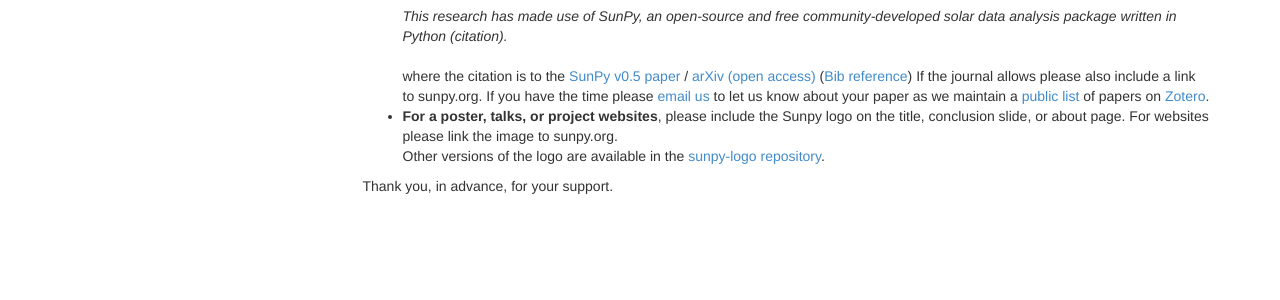
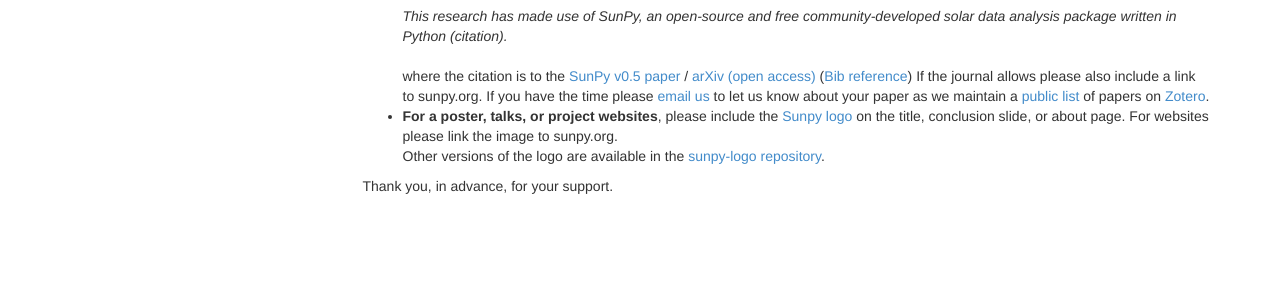
Before and after one commit to sunpy/sunpy.org, a Jekyll site: the page built from about.html, in a window 1280 px wide and 900 px high, scrolled down 2208 px. Shown: the part 201-501 px from the top of the window. Built offline with Jekyll 4.4.1, drawn with Linux system fonts in a browser that asks for light colours; nearby versions of some CDN libraries; comment, search, counter and statistics services are not loaded; some of the changed lines change nothing that is shown.

Commit message:
fixed bad closing tag

```diff
--- a/about.html
+++ b/about.html
@@ -133,7 +133,7 @@
     <a href="https://www.zotero.org/groups/sunpy_-_python_for_solar_physicists">public list</a>
      of papers on <a href="https://www.zotero.org/">Zotero</a>.
 </li>
-   <li><b>For a poster, talks, or project websites</b>, please include the <a href="https://raw.githubusercontent.com/sunpy/sunpy-logo/master/generated/sunpy_logo.svg"></a>Sunpy logo</a>
+   <li><b>For a poster, talks, or project websites</b>, please include the <a href="https://github.com/sunpy/sunpy-logo/blob/master/sunpy_logo_portrait_powered.svg">Sunpy logo</a>
    on the title, conclusion slide, or about page. For websites please link the image to sunpy.org.<br>
    Other versions of the logo are available in the <a href="https://github.com/sunpy/sunpy-logo/">sunpy-logo repository</a>.</li>
    </ul>
```
